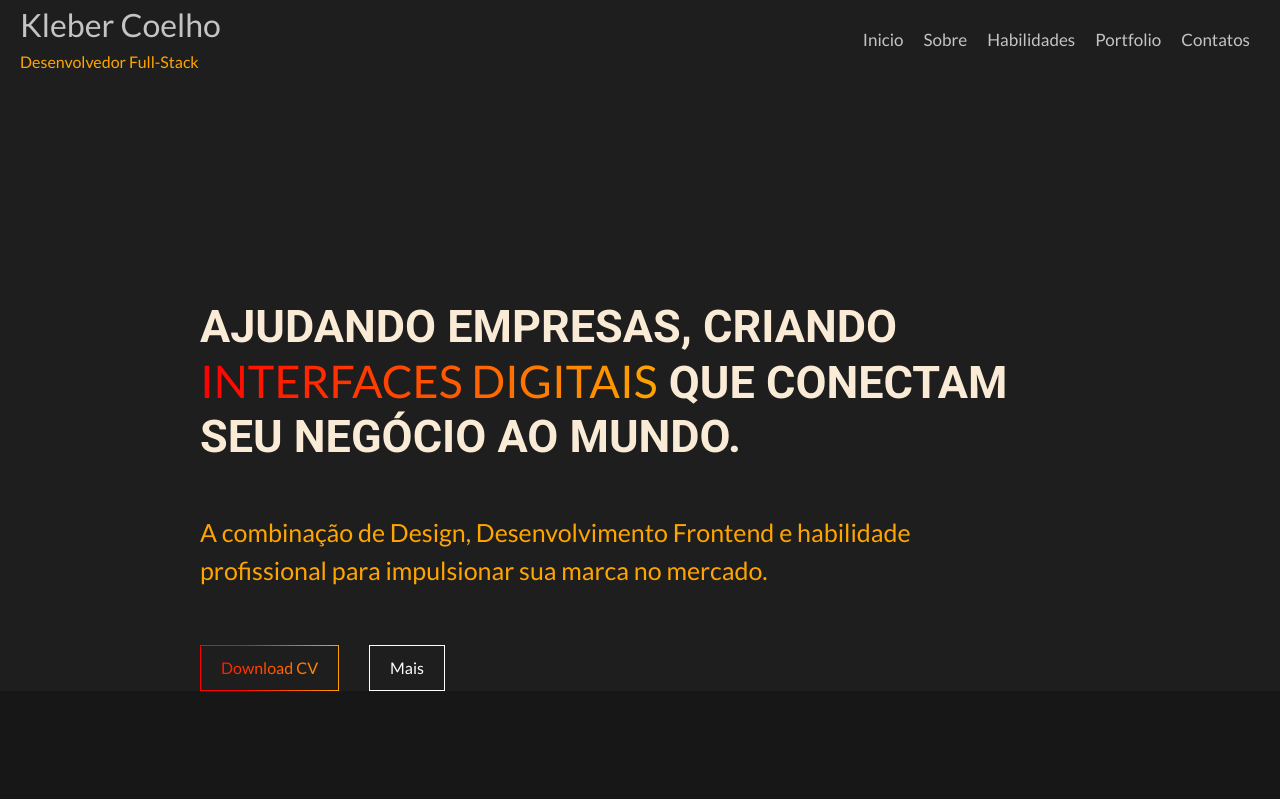
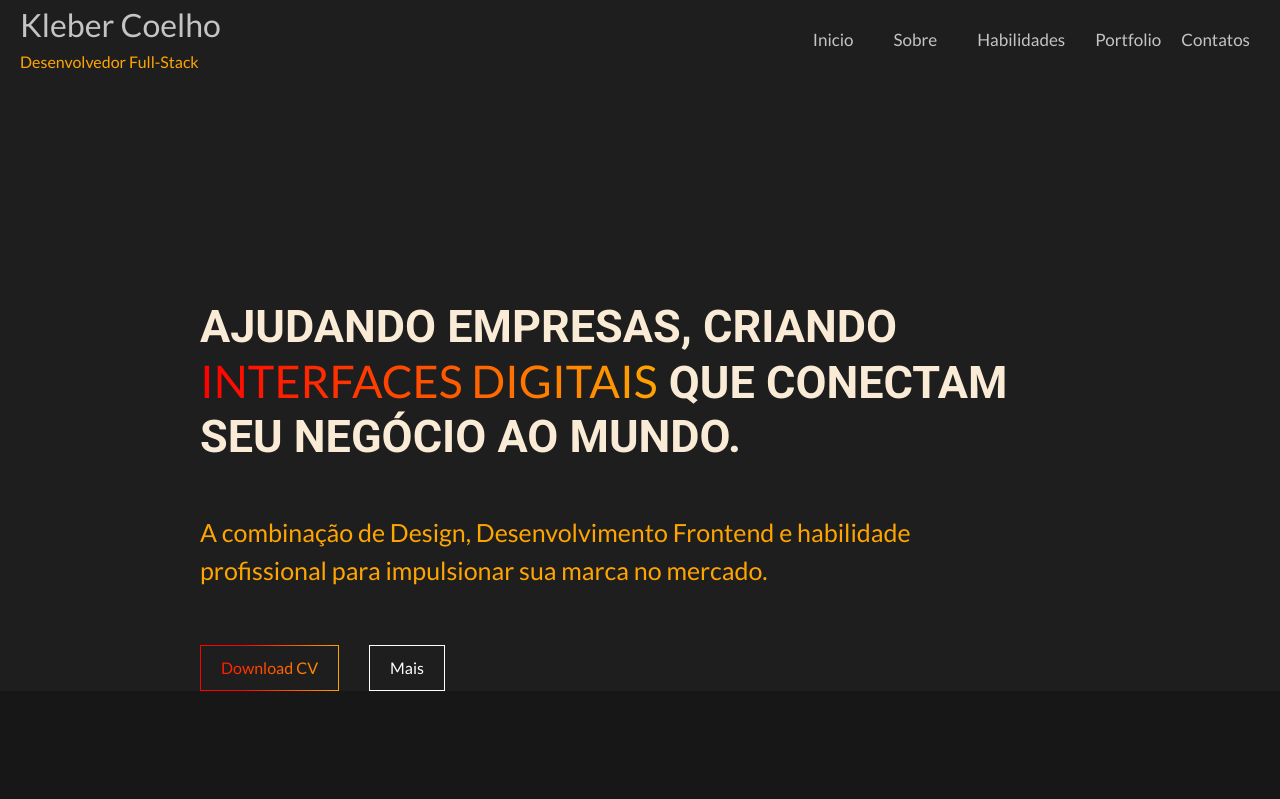
Before and after one commit to KleberMayC/portfolioKleber, a React (Vite) app: page / in a window 1280 px wide. Shown: the top 799 px of the page. Built offline with nearby package versions, Linux system fonts and the light colour scheme.

Commit message:
acrescentando as tag Link

```diff
--- a/package.json
+++ b/package.json
@@ -13,7 +13,8 @@
     "bootstrap": "^5.3.1",
     "react": "^18.2.0",
     "react-bootstrap": "^2.8.0",
-    "react-dom": "^18.2.0"
+    "react-dom": "^18.2.0",
+    "react-scroll": "^1.8.9"
   },
   "devDependencies": {
     "@types/react": "^18.2.15",
--- a/src/componentes/Contato/index.jsx
+++ b/src/componentes/Contato/index.jsx
@@ -4,7 +4,7 @@ import email from "../../assets/social/email.png"
 import linkedin from '../../assets/social/linkedin.png'
 export default function Contato() {
   return (
-    <div className={styles.Container}>
+    <div id="contato" className={styles.Container}>
       <div className={styles.container}>
         <div className={styles.overlay}>
           <h2>CONTATOS</h2>
--- a/src/componentes/Habilidades/index.jsx
+++ b/src/componentes/Habilidades/index.jsx
@@ -23,7 +23,7 @@ export default function Habilidades() {
   };
 
   return (
-    <div className={style.Container}>
+    <div id="habilidade" className={style.Container}>
       <div className={style.container}>
         <div className={style.overlay}>
           <h2>HABILIDADES</h2>
--- a/src/componentes/Home/index.jsx
+++ b/src/componentes/Home/index.jsx
@@ -2,7 +2,7 @@ import style from "../Home/style.module.css";
 
 export default function Home() {
   return (
-    <section className={style.Wapper}>
+    <section id="home" className={style.Wapper}>
       <div className={style.flex}>
         <h1 className={style.principal}>
           Ajudando empresas, criando <br />
--- a/src/componentes/Navbarteste/index.jsx
+++ b/src/componentes/Navbarteste/index.jsx
@@ -1,6 +1,8 @@
 import style from "../Navbar/style.module.css";
 import React, { useEffect, useState } from "react";
+
 import "./Navbar.css";
+import { Link } from "react-scroll";
 
 const Navbar = () => {
   const [scrolled, setScrolled] = useState(false);
@@ -32,9 +34,16 @@ const Navbar = () => {
 
         <ul className={style.navegacao}>
           <li>
-            <a href="">Inicio</a>
-            <a href="">Sobre</a>
-            <a href="">Habilidades</a>
+            <Link to="home" smooth={true} duration={500}>
+              <a href="">Inicio</a>
+            </Link>
+            <Link to="sobre" smooth={true} duration={500}>
+              <a href="">Sobre</a>
+            </Link>
+            <Link to="habilidade" smooth={true} duration={500}>
+              <a href="">Habilidades</a>
+            </Link>
+
             <a href="">Portfolio</a>
             <a href="">Contatos</a>
           </li>
--- a/src/componentes/Sobre/index.jsx
+++ b/src/componentes/Sobre/index.jsx
@@ -9,7 +9,7 @@ import foto from "../../assets/social/fundo.png";
 
 export default function Sobre() {
   return (
-    <div className={style.Container}>
+    <div id="sobre" className={style.Container}>
       <div className={style.container}>
         <div className={style.overlay}>
           <h2>SOBRE MIM</h2>
```
Also changed, not shown: src/componentes/Navbar/index.jsx (+7 -2 lines), 1 other file (tests, documents, lock files or other folders).
